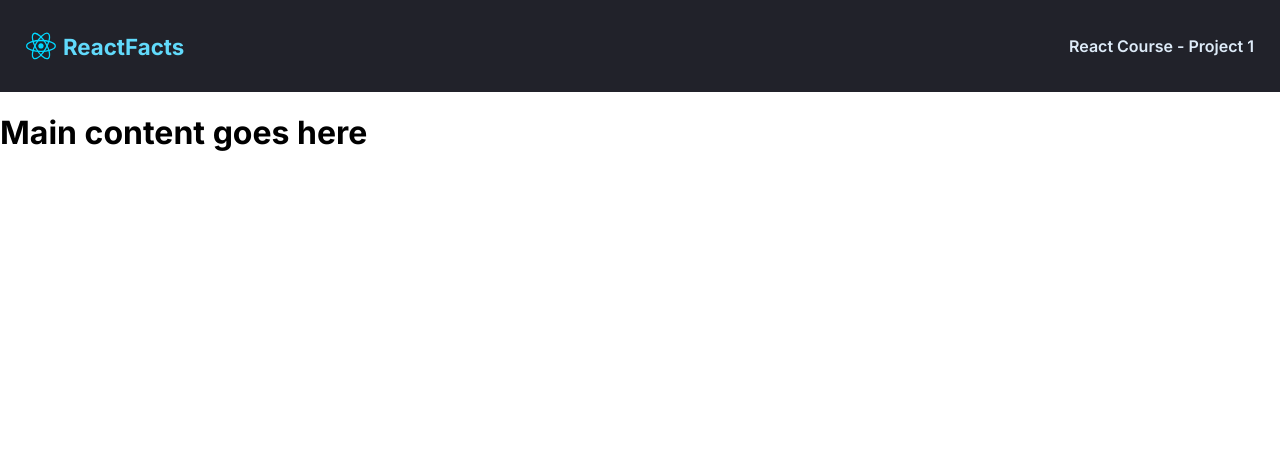
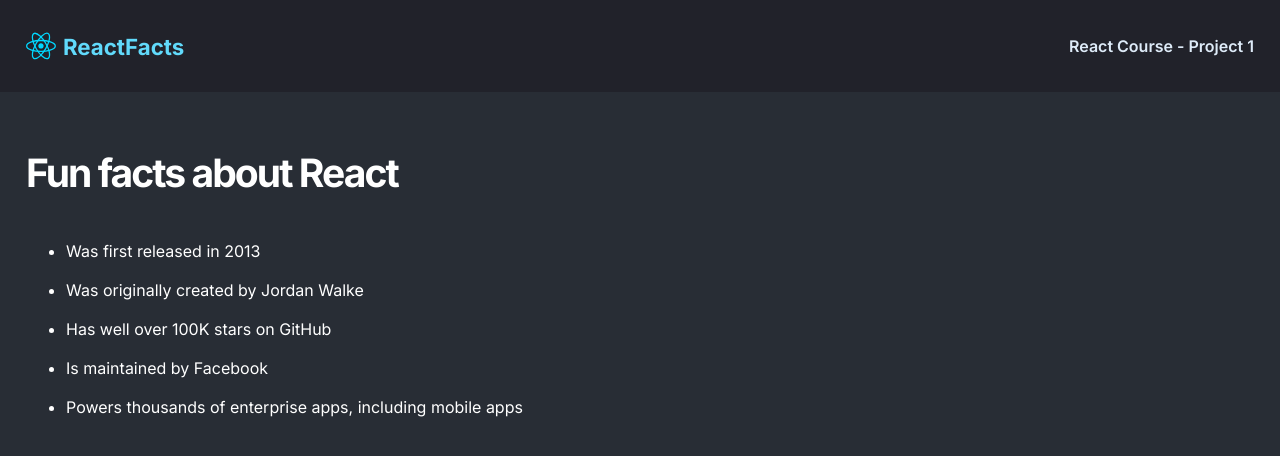
Before and after one commit to deltavitor/react-info, a React (Create React App) app: page / in a window 1280 px wide. Shown: the top 456 px of the page. Built offline with nearby package versions, Linux system fonts and the light colour scheme.

Commit message:
Updated Main with styling and content

```diff
--- a/src/components/Main.js
+++ b/src/components/Main.js
@@ -2,7 +2,16 @@ import React from "react"
 
 function Main() {
   return (
-    <h1>Main content goes here</h1>
+    <main className="main">
+      <h1 className="main--title">Fun facts about React</h1>
+      <ul className="main--unordered_list">
+        <li className="main--list_item">Was first released in 2013</li>
+        <li className="main--list_item">Was originally created by Jordan Walke</li>
+        <li className="main--list_item">Has well over 100K stars on GitHub</li>
+        <li className="main--list_item">Is maintained by Facebook</li>
+        <li className="main--list_item">Powers thousands of enterprise apps, including mobile apps</li>
+      </ul>
+    </main>
   )
 }
 
--- a/src/style.css
+++ b/src/style.css
@@ -1,6 +1,7 @@
 body {
   margin: 0;
   font-family: Inter, sans-serif;
+  background-color: #282D35;
 }
 
 .navbar {
@@ -30,3 +31,34 @@ body {
   font-weight: 600;
   font-size: 16px;
 }
+
+.main {
+  padding: 57px 26px;
+  color: #FFFFFF;
+}
+
+.main--title {
+  margin: 0;
+  font-size: 39.06px;
+  font-weight: 700;
+  letter-spacing: -0.05em;
+}
+
+.main--unordered_list {
+  margin: 0;
+  margin-top: 46px;
+}
+
+.main--list_item {
+  margin: 20px 0 20px 0;
+  line-height: 19px;
+  font-size: 16px;
+}
+
+.main--list_item:first-child {
+  margin: 0 0 20px 0;
+}
+
+.main--list_item:last-child {
+  margin: 20px 0 0 0;
+}
```
